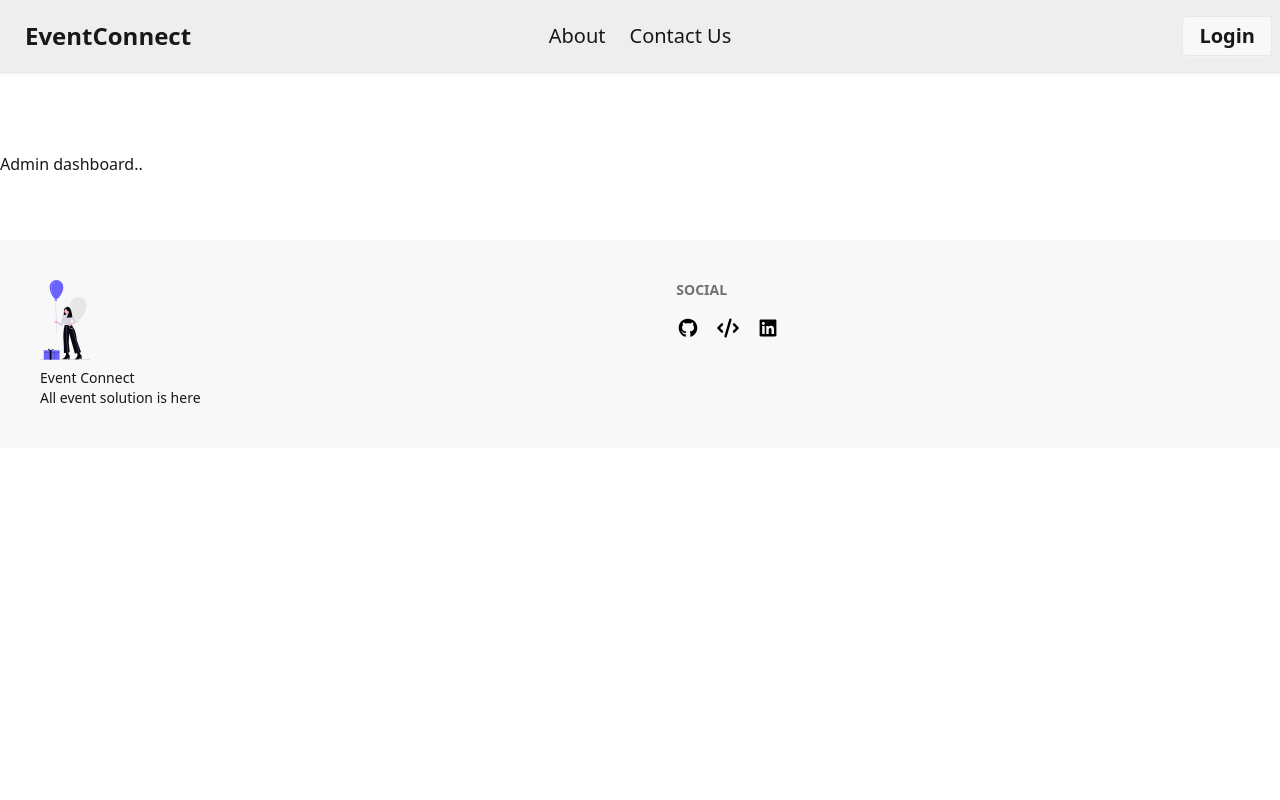
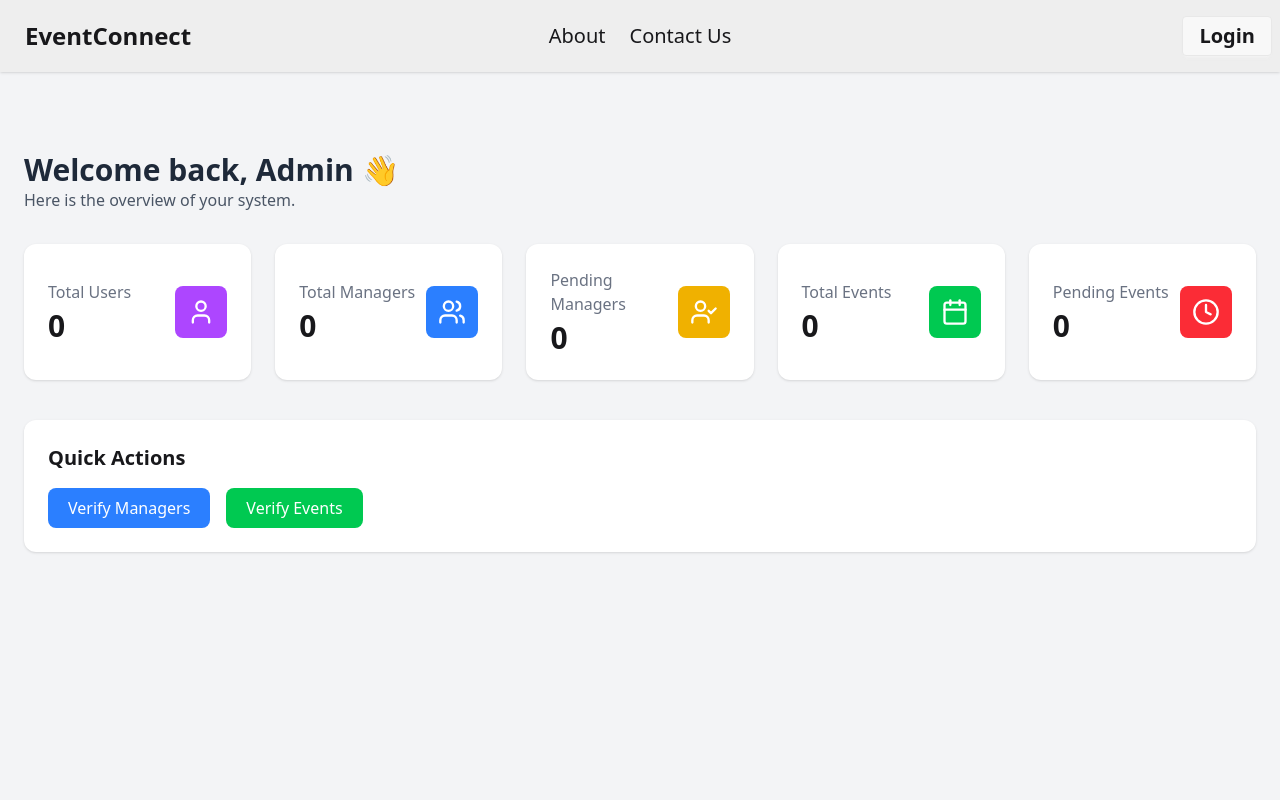
Before and after one commit to omku415/EventConnect, a React (Vite) app in the folder Frontend/: page /admin-dashboard in a window 1280 px wide. Shown: the top 800 px of the page. Built offline with nearby package versions, Linux system fonts and the light colour scheme; no server answers.

Commit message:
Add admin dashboard stats endpoint and update AdminDashboard component

```diff
--- a/Frontend/src/Component/AdminDashboard/AdminDashboard.jsx
+++ b/Frontend/src/Component/AdminDashboard/AdminDashboard.jsx
@@ -1,7 +1,134 @@
-import React from "react";
+import React, { useEffect, useState } from "react";
+import { Users, UserCheck, Calendar, Clock, User } from "lucide-react";
+import { Link } from "react-router-dom";
 
 function AdminDashboard() {
-  return <div className="pt-20 pb-16">Admin dashboard..</div>;
+
+  const [stats, setStats] = useState({
+    totalUsers: 0,
+    totalManagers: 0,
+    pendingManagers: 0,
+    totalEvents: 0,
+    pendingEvents: 0,
+  });
+
+  useEffect(() => {
+    fetchStats();
+  }, []);
+
+  const fetchStats = async () => {
+    try {
+      const res = await fetch(
+        `${import.meta.env.VITE_BACKEND_URL}/admin/admin-stats`
+      );
+      const data = await res.json();
+      setStats(data);
+    } catch (err) {
+      console.error(err);
+    }
+  };
+
+  const cards = [
+    {
+      title: "Total Users",
+      value: stats.totalUsers,
+      icon: <User size={28} />,
+      color: "bg-purple-500",
+    },
+    {
+      title: "Total Managers",
+      value: stats.totalManagers,
+      icon: <Users size={28} />,
+      color: "bg-blue-500",
+    },
+    {
+      title: "Pending Managers",
+      value: stats.pendingManagers,
+      icon: <UserCheck size={28} />,
+      color: "bg-yellow-500",
+    },
+    {
+      title: "Total Events",
+      value: stats.totalEvents,
+      icon: <Calendar size={28} />,
+      color: "bg-green-500",
+    },
+    {
+      title: "Pending Events",
+      value: stats.pendingEvents,
+      icon: <Clock size={28} />,
+      color: "bg-red-500",
+    },
+  ];
+
+  return (
+    <div className="pt-20 px-6 min-h-screen bg-gray-100">
+
+      {/* Welcome */}
+      <div className="mb-8">
+        <h1 className="text-3xl font-bold text-gray-800">
+          Welcome back, Admin 👋
+        </h1>
+        <p className="text-gray-600">
+          Here is the overview of your system.
+        </p>
+      </div>
+
+      {/* Stats Cards */}
+      <div className="grid grid-cols-1 sm:grid-cols-2 lg:grid-cols-5 gap-6">
+
+        {cards.map((card, index) => (
+          <div
+            key={index}
+            className="bg-white rounded-xl shadow hover:shadow-lg transition p-6 flex items-center justify-between"
+          >
+            <div>
+              <p className="text-gray-500">{card.title}</p>
+              <h2 className="text-3xl font-bold mt-1">
+                {card.value}
+              </h2>
+            </div>
+
+            <div
+              className={`${card.color} text-white p-3 rounded-lg`}
+            >
+              {card.icon}
+            </div>
+
+          </div>
+        ))}
+
+      </div>
+
+      {/* Quick Actions */}
+      <div className="mt-10 bg-white p-6 rounded-xl shadow">
+
+        <h2 className="text-xl font-semibold mb-4">
+          Quick Actions
+        </h2>
+
+        <div className="flex gap-4">
+
+          <Link
+            to="/pending-managers"
+            className="bg-blue-500 hover:bg-blue-600 text-white px-5 py-2 rounded-lg transition"
+          >
+            Verify Managers
+          </Link>
+
+          <Link
+            to="/verify-events"
+            className="bg-green-500 hover:bg-green-600 text-white px-5 py-2 rounded-lg transition"
+          >
+            Verify Events
+          </Link>
+
+        </div>
+
+      </div>
+
+    </div>
+  );
 }
 
 export default AdminDashboard;
```
Also changed, not shown: 1 other file (tests, documents, lock files or other folders).
